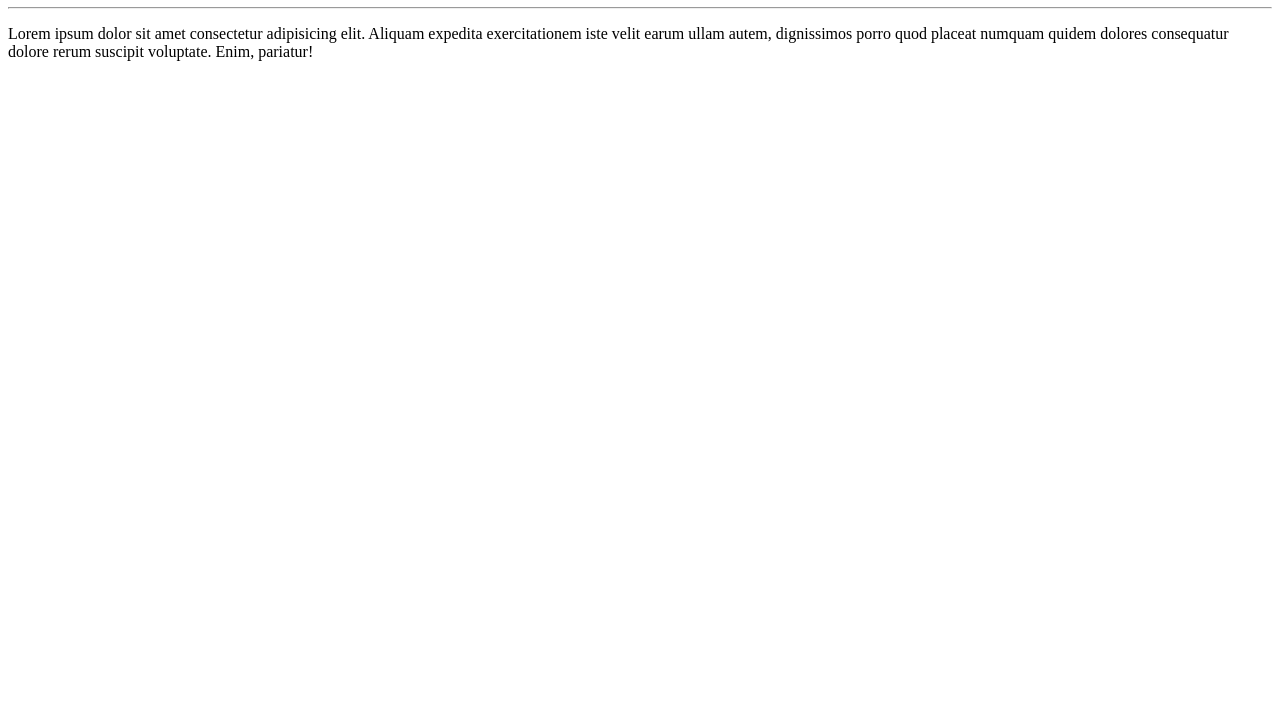
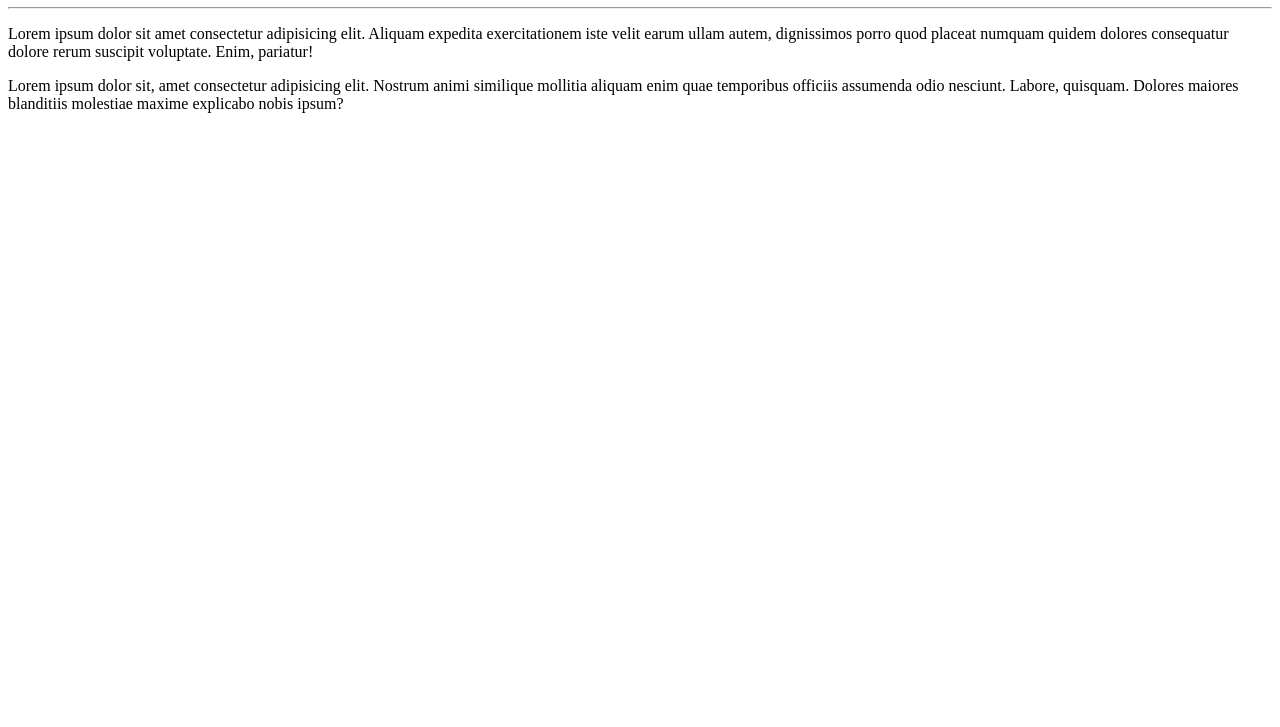
Before and after one commit to antonioeliezer/Ola-mundo, a plain HTML site: page site-exemplo/index.html in a window 1280 px wide. Shown: the part 73-800 px from the top of the page. Drawn offline with Linux system fonts and the light colour scheme.

Commit message:
Adicionei um parágrafo

```diff
--- a/site-exemplo/index.html
+++ b/site-exemplo/index.html
@@ -10,5 +10,6 @@
         <h1>Olá, Mundo!</h1>
         <hr>
         <p>Lorem ipsum dolor sit amet consectetur adipisicing elit. Aliquam expedita exercitationem iste velit earum ullam autem, dignissimos porro quod placeat numquam quidem dolores consequatur dolore rerum suscipit voluptate. Enim, pariatur!</p>
+        <p>Lorem ipsum dolor sit, amet consectetur adipisicing elit. Nostrum animi similique mollitia aliquam enim quae temporibus officiis assumenda odio nesciunt. Labore, quisquam. Dolores maiores blanditiis molestiae maxime explicabo nobis ipsum?</p>
 </body>
 </html>
```
